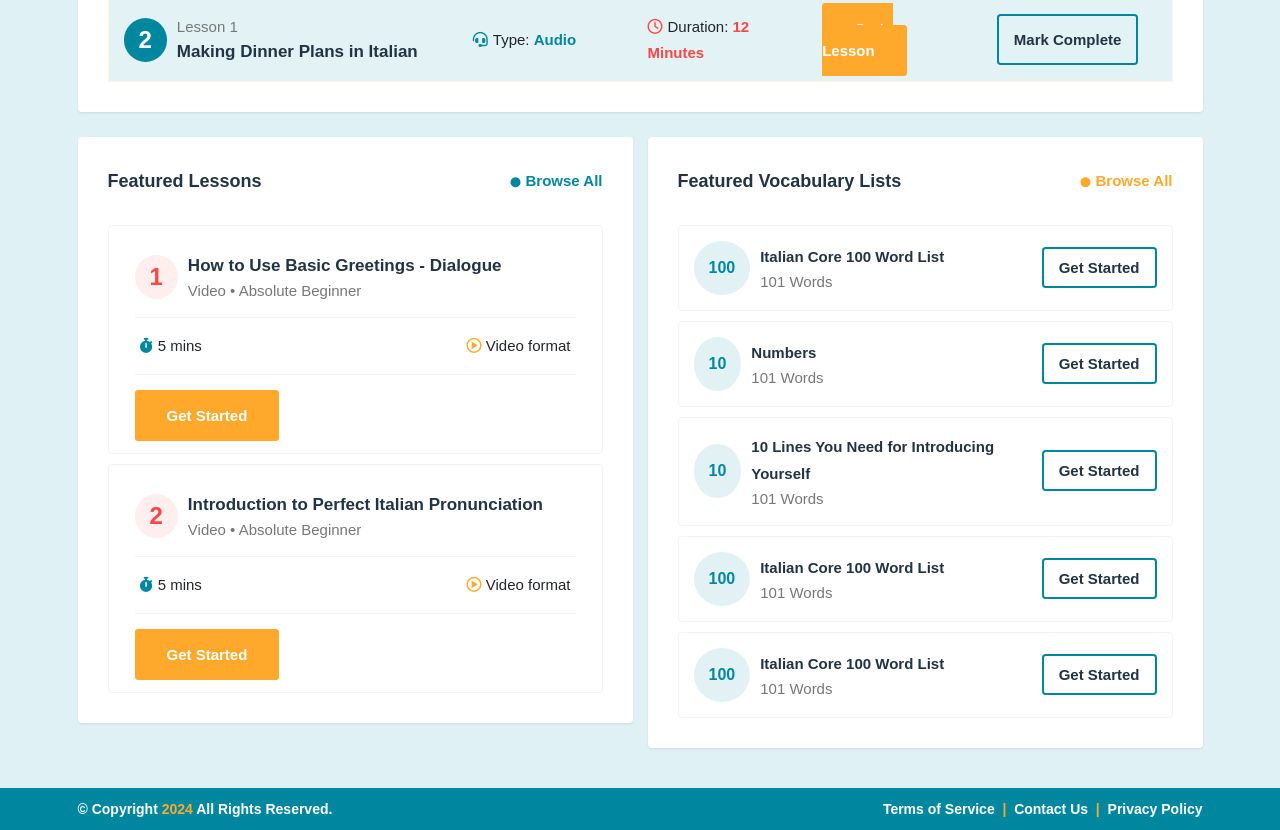
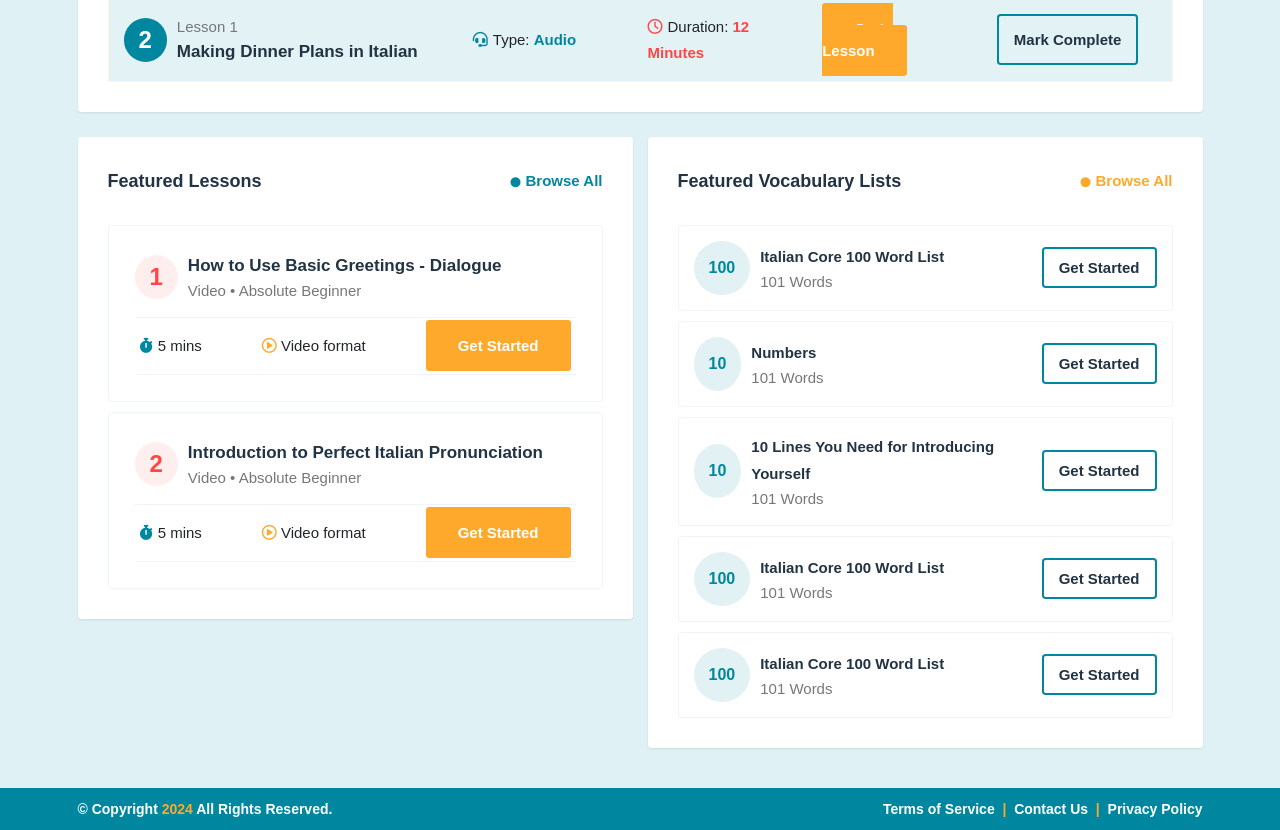
Before and after one commit to mdmahdihasann/OFIBITALIA-HTML, a plain HTML site: page dashboard.html in a window 1280 px wide. Shown: the part 1073-1903 px from the top of the page. Drawn offline with nearby package versions, Linux system fonts and the light colour scheme.

Commit message:
change dashboard some design

```diff
--- a/dashboard.html
+++ b/dashboard.html
@@ -284,10 +284,11 @@
                               <div class="audio_box feature_lesson_video_icon">
                                 <a href="#"><i class="fa-regular fa-circle-play" aria-hidden="true"></i> <span class="text-dark">Video format</span></a>
                               </div>
+                              <div class="feature_lesson_btn">
+                                <a href="#" class="common-btn progress_lesson_btn fw-600 rounded px-5 py-4 text-white">Get Started</a>
+                              </div>
                             </div>
-                            <div class="feature_lesson_btn mt-5">
-                              <a href="#" class="common-btn progress_lesson_btn fw-600 rounded px-5 py-4 text-white">Get Started</a>
-                            </div>
+
                           </div>
                           <div class="feature_lesson_box_main mt-3 rounded">
                             <div class="common_box feature_lesson_box d-flex align-items-center gap-3">
@@ -304,10 +305,11 @@
                               <div class="audio_box feature_lesson_video_icon">
                                 <a href="#"><i class="fa-regular fa-circle-play" aria-hidden="true"></i> <span class="text-dark">Video format</span></a>
                               </div>
+                              <div class="feature_lesson_btn">
+                                <a href="#" class="common-btn progress_lesson_btn fw-600 rounded px-5 py-4 text-white">Get Started</a>
+                              </div>
                             </div>
-                            <div class="feature_lesson_btn mt-5">
-                              <a href="#" class="common-btn progress_lesson_btn fw-600 rounded px-5 py-4 text-white">Get Started</a>
-                            </div>
+
                           </div>
                         </div>
                       </div>
```
Also changed, not shown: signUp.html (+1 -4 lines).
